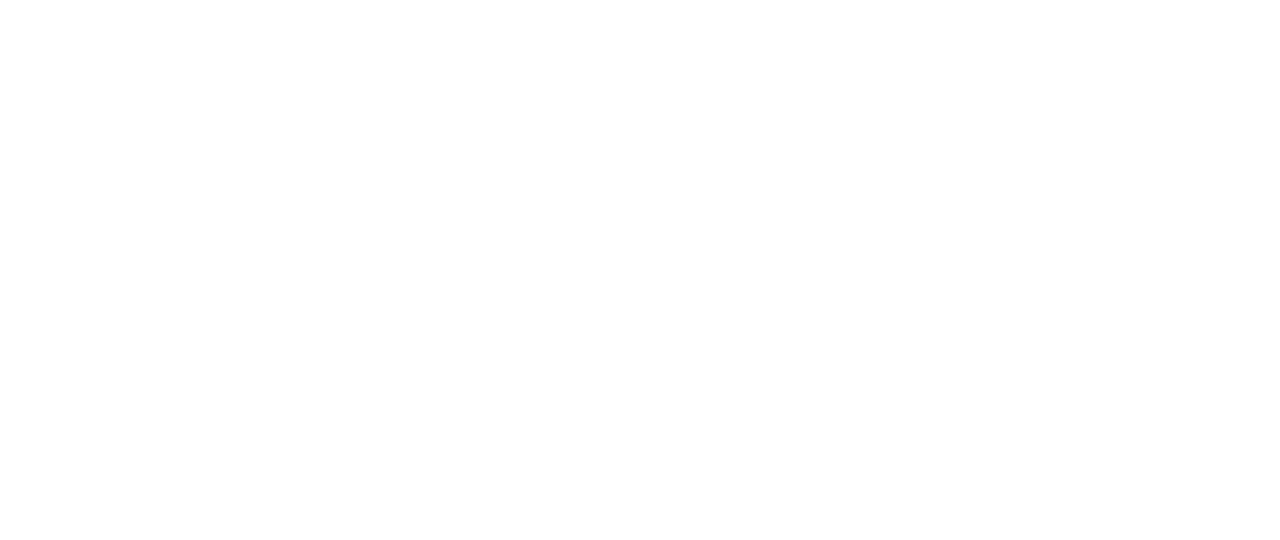
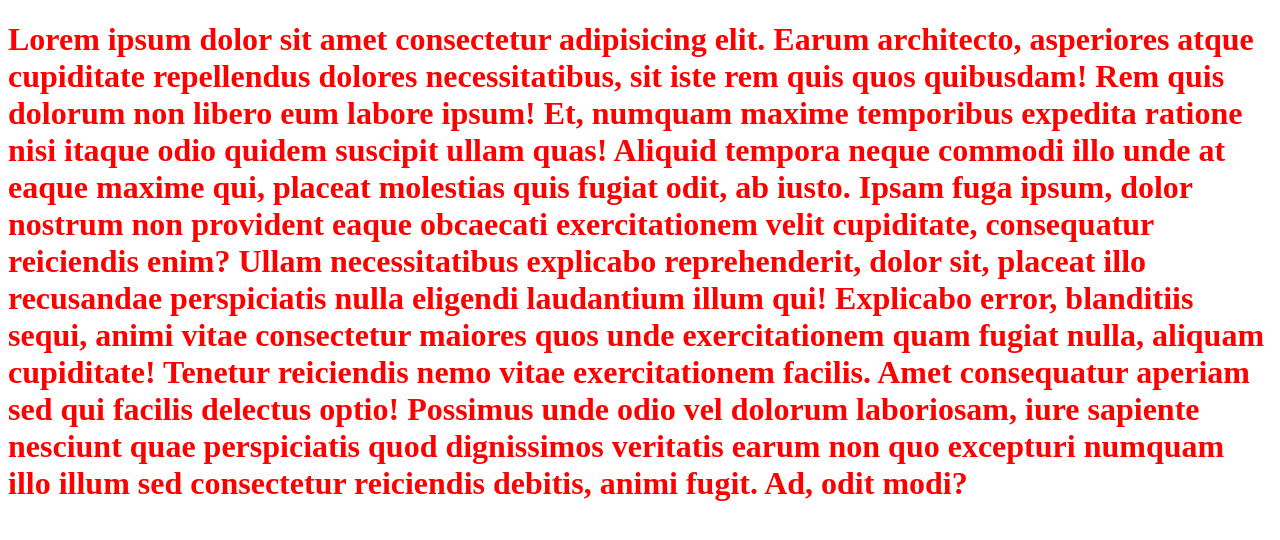
Before and after one commit to AjkaMajka/testdemo, a plain HTML site: page index.html in a window 1280 px wide. Drawn offline with Linux system fonts and the light colour scheme.

Commit message:
Vytvořena H1 a obarvena na červeno

```diff
--- a/index.html
+++ b/index.html
@@ -8,6 +8,10 @@
     <title>Document</title>
 </head>
 <body>
-
+    <h1>Lorem ipsum dolor sit amet consectetur adipisicing elit. Earum architecto, asperiores atque cupiditate repellendus dolores necessitatibus, sit iste rem quis quos quibusdam! Rem quis dolorum non libero eum labore ipsum!
+    Et, numquam maxime temporibus expedita ratione nisi itaque odio quidem suscipit ullam quas! Aliquid tempora neque commodi illo unde at eaque maxime qui, placeat molestias quis fugiat odit, ab iusto.
+    Ipsam fuga ipsum, dolor nostrum non provident eaque obcaecati exercitationem velit cupiditate, consequatur reiciendis enim? Ullam necessitatibus explicabo reprehenderit, dolor sit, placeat illo recusandae perspiciatis nulla eligendi laudantium illum qui!
+    Explicabo error, blanditiis sequi, animi vitae consectetur maiores quos unde exercitationem quam fugiat nulla, aliquam cupiditate! Tenetur reiciendis nemo vitae exercitationem facilis. Amet consequatur aperiam sed qui facilis delectus optio!
+    Possimus unde odio vel dolorum laboriosam, iure sapiente nesciunt quae perspiciatis quod dignissimos veritatis earum non quo excepturi numquam illo illum sed consectetur reiciendis debitis, animi fugit. Ad, odit modi?</h1>
 </body>
 </html>
--- a/style.css
+++ b/style.css
@@ -0,0 +1,3 @@
+h1 {
+    color: red;
+}
```
